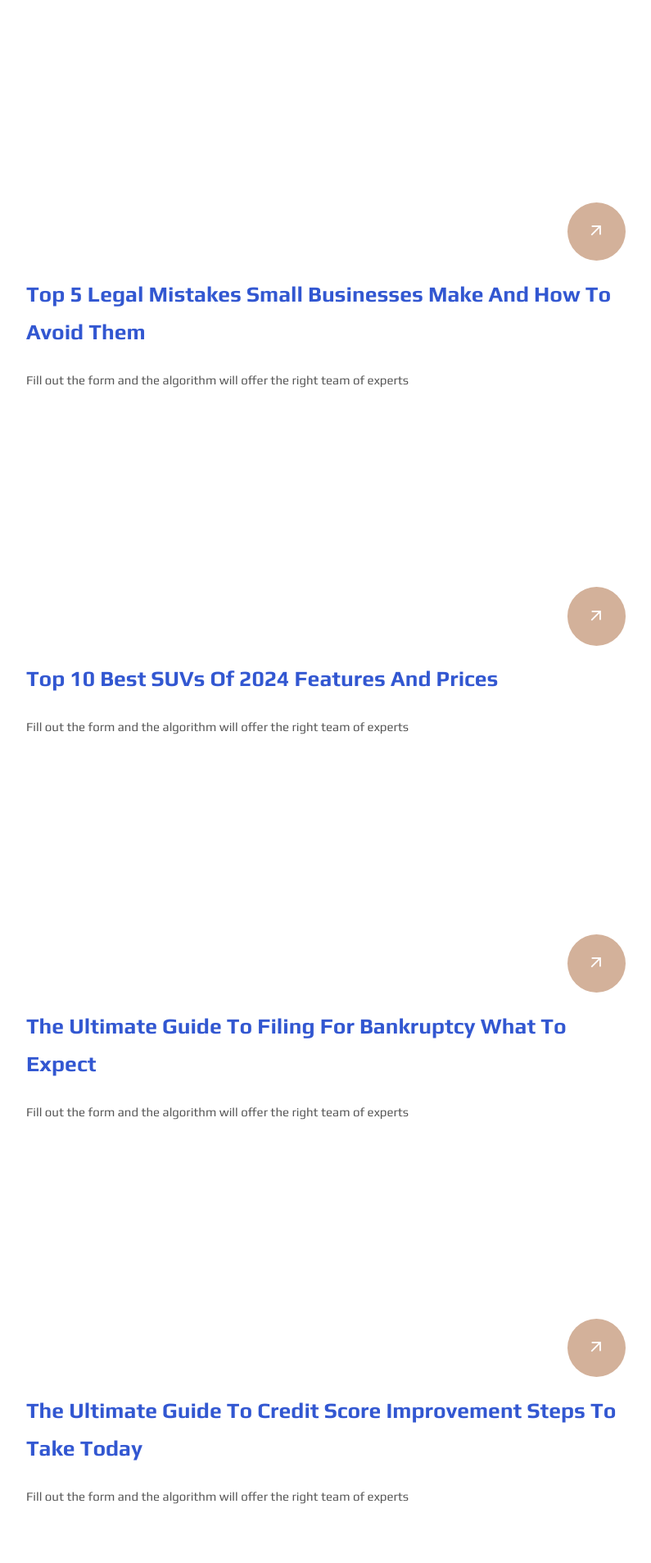
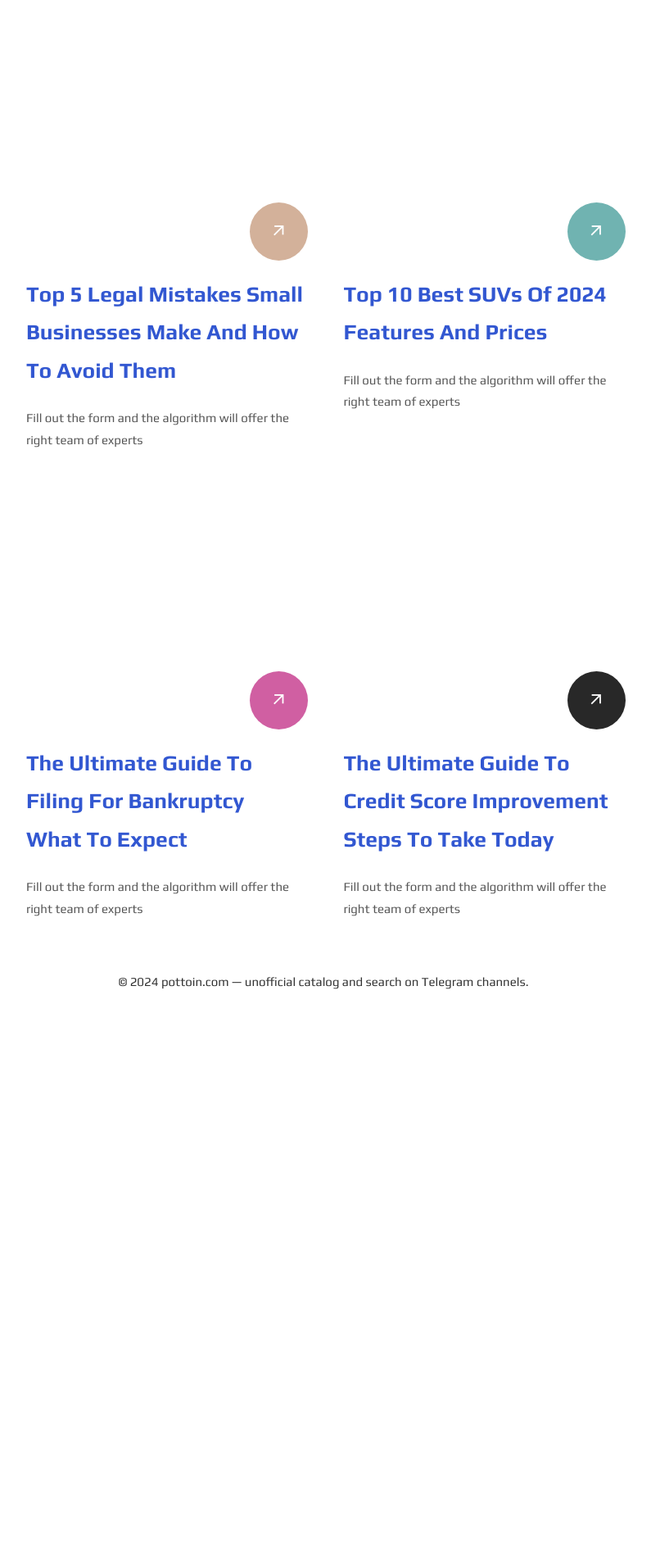
Before and after one commit to ZollaMaga/newsblog, a Jekyll site: the page built from _posts/2024-11-03-2.md, in a window 1280 px wide. Shown: the part 721-2628 px from the top of the page at 82% size, without its empty margins (245-1040 px from the left). Built offline with Jekyll 4.4.1, drawn with Linux system fonts in a browser that asks for light colours; after the commit the page ends 1947 px from its top, so only the background shows below that.

Commit message:
Update post.html

```diff
--- a/_layouts/post.html
+++ b/_layouts/post.html
@@ -153,9 +153,8 @@ layout: default
 {% if size != 0 %}
 <section>
 <div class="container">
-
+{% for post in site.related_posts limit:4 %}
 <div class="card">
-{% for post in site.related_posts limit:4 %}
   <div class="card-inner" style="--clr:#fff;">
     <div class="box">
       <div class="imgBox">
@@ -185,9 +184,8 @@ layout: default
       {% endfor %}
     </ul>
   </div>
+</div>
 {% endfor %}
-</div>
-
 <!-- end post -->
 
 </div>
```
